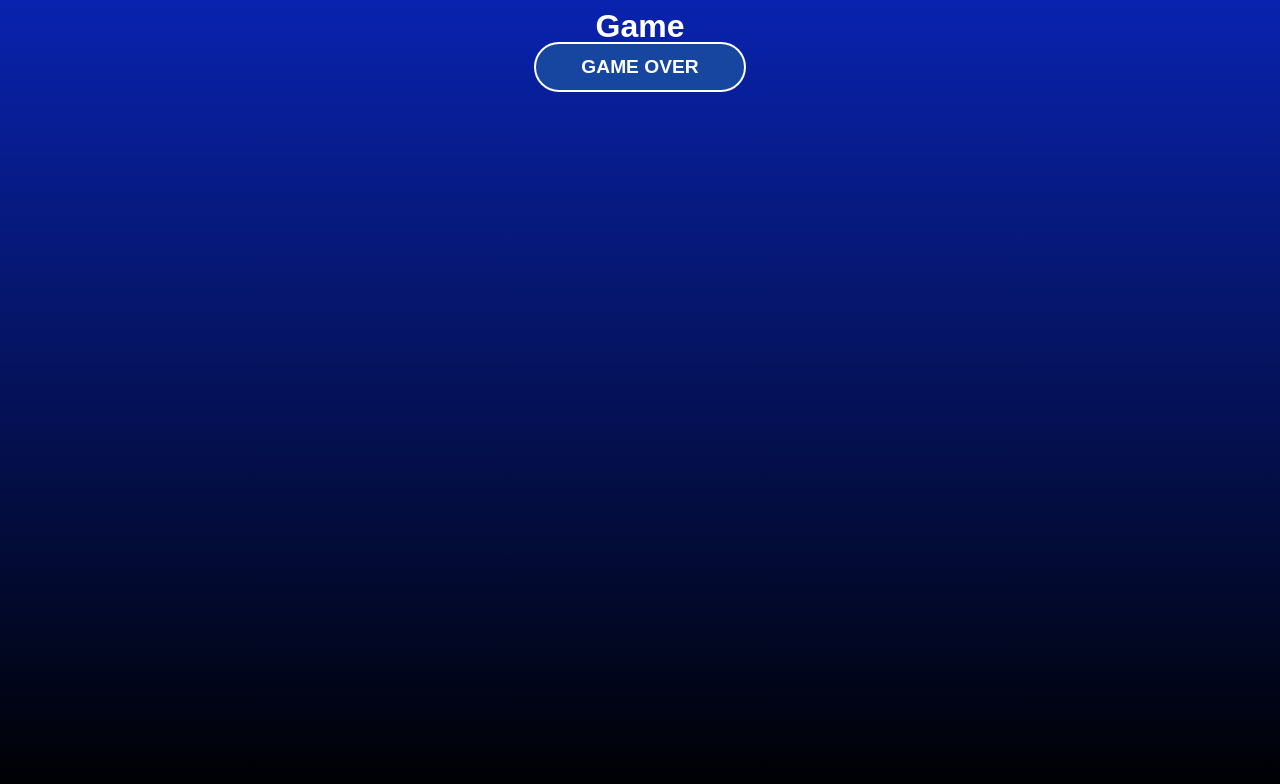
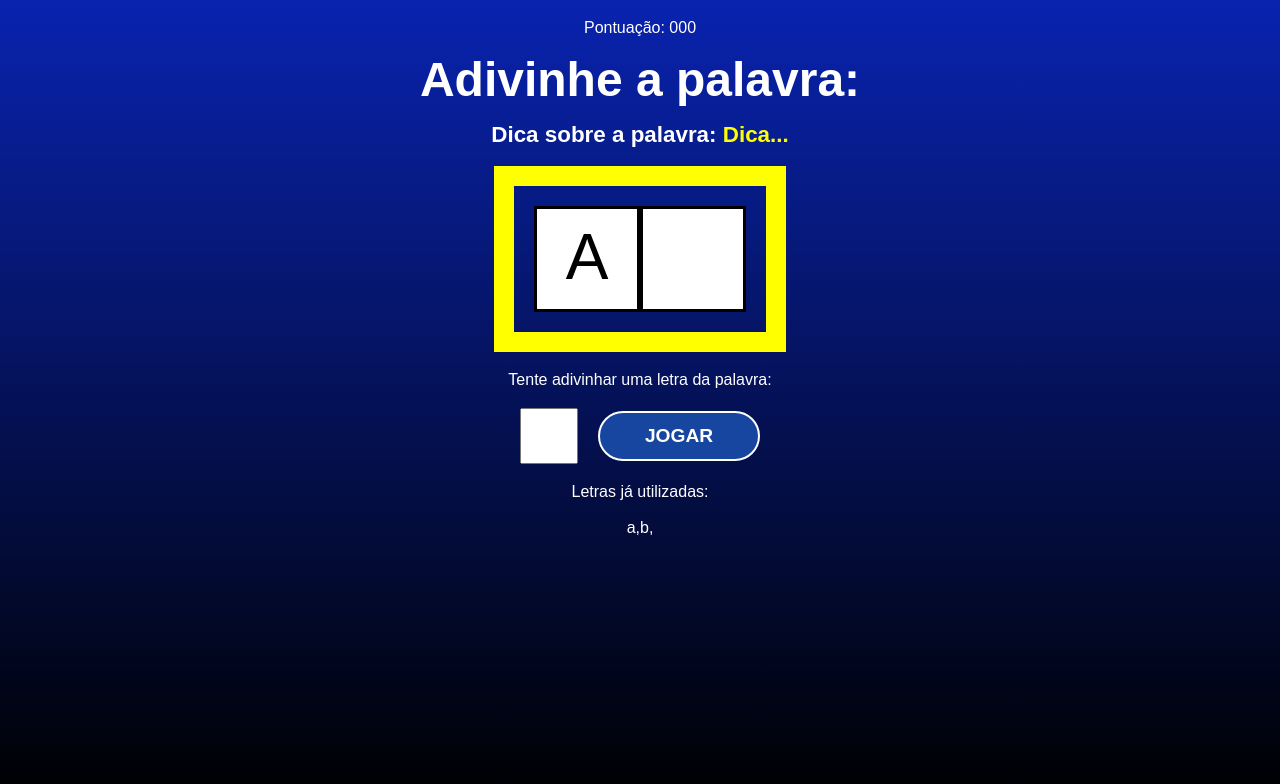
Before and after one commit to GustavoRRSilva/secretWorld, a React (Vite) app: page / in a window 1280 px wide. Both pictures are taken after a click on the button "COMEÇAR O JOGO". Shown: the top 784 px of the page. Built offline with nearby package versions, Linux system fonts and the light colour scheme.

Commit message:
Feat:Css da página game

```diff
--- a/src/Components/Game/Game.css
+++ b/src/Components/Game/Game.css
@@ -0,0 +1,48 @@
+.Name{
+    display: flex;
+    flex-direction: column;
+    gap: 20px;
+    margin-top: 20px;
+    align-items: center;
+}
+
+.Name .wordContainer{
+    border: 20px solid yellow;
+    padding: 20px;
+    display: flex;
+}
+
+.Name .wordContainer span{
+    display: block;
+    font-size: 4em;
+    color: black;
+    background-color: white;
+    width: 100px;
+    border: 3px solid black;
+    text-align: center;
+    height: 100px;
+    line-height: 1.5;
+}
+
+.Name h3 span{
+    color:yellow;
+}
+
+.Name .letterContainer input[type="text"]{
+    height: 50px;
+    width: 50px;
+    font-size: 2em;
+    text-align: center;
+    margin-right: 20px;
+}
+
+.letterContainer form {
+    display: flex;
+    justify-content: center;
+    align-items: center;
+    margin-top: 20px;
+}
+
+.wrongLettersContainer p{
+    margin-bottom: 20px;
+}
--- a/src/Components/Game/Game.jsx
+++ b/src/Components/Game/Game.jsx
@@ -2,9 +2,30 @@
 import './Game.css'
 export const Game = ({verifyLetter}) => {
   return (
-    <div>
-        <h2 className='title'>Game</h2>
-        <button onClick = {verifyLetter}> Game over</button>
+    <div className='Name'>
+        <p className="points">
+          <span>Pontuação: 000</span>
+        </p>
+        <h1>Adivinhe a palavra:</h1>
+        <h3 className="tip">
+          Dica sobre a palavra: <span>Dica...</span>
+        </h3>
+        <div className="wordContainer">
+          <span className="letter">A</span>
+          <span className="blankSquare"></span>
         </div>
+        <div className="letterContainer">
+          <p>Tente adivinhar uma letra da palavra:</p>
+          <form action="">
+            <input type="text" name="letter" maxLength = "1"  required/>
+            <button>Jogar</button>
+          </form>
+        </div>
+        <div className="wrongLettersContainer">
+          <p>Letras já utilizadas:</p>
+          <span>a,</span>
+          <span>b,</span>
+        </div>
+    </div>
   )
 }
--- a/src/index.css
+++ b/src/index.css
@@ -160,3 +160,15 @@
 button:hover{
   background-color: #0923af;
 }
+
+h1{
+  font-size: 3em;
+  font-weight: bold;
+}
+h2{
+  font-size: 1.6em;
+}
+h3{
+  font-size: 1.4em;
+  font-weight:bolder;
+}
```
